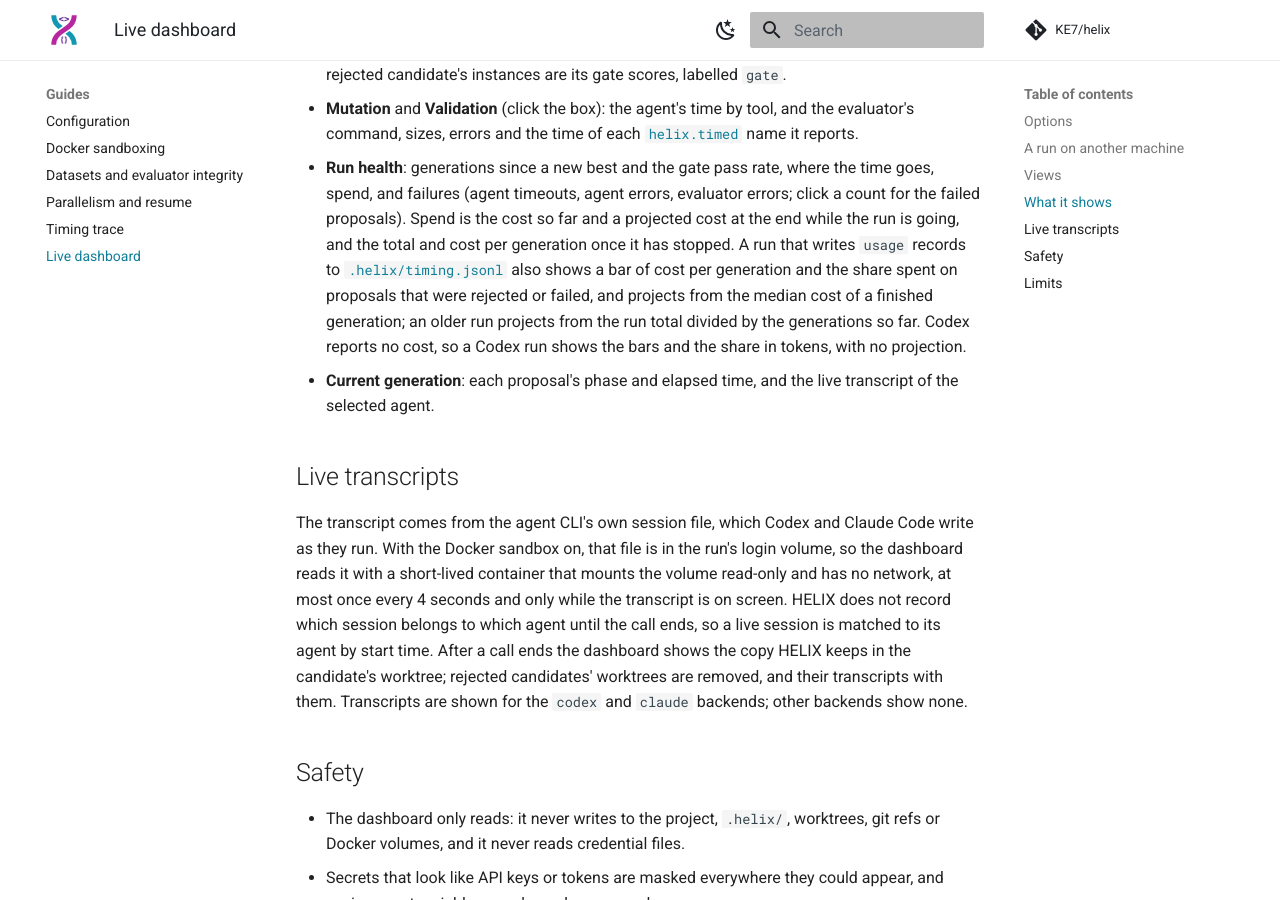
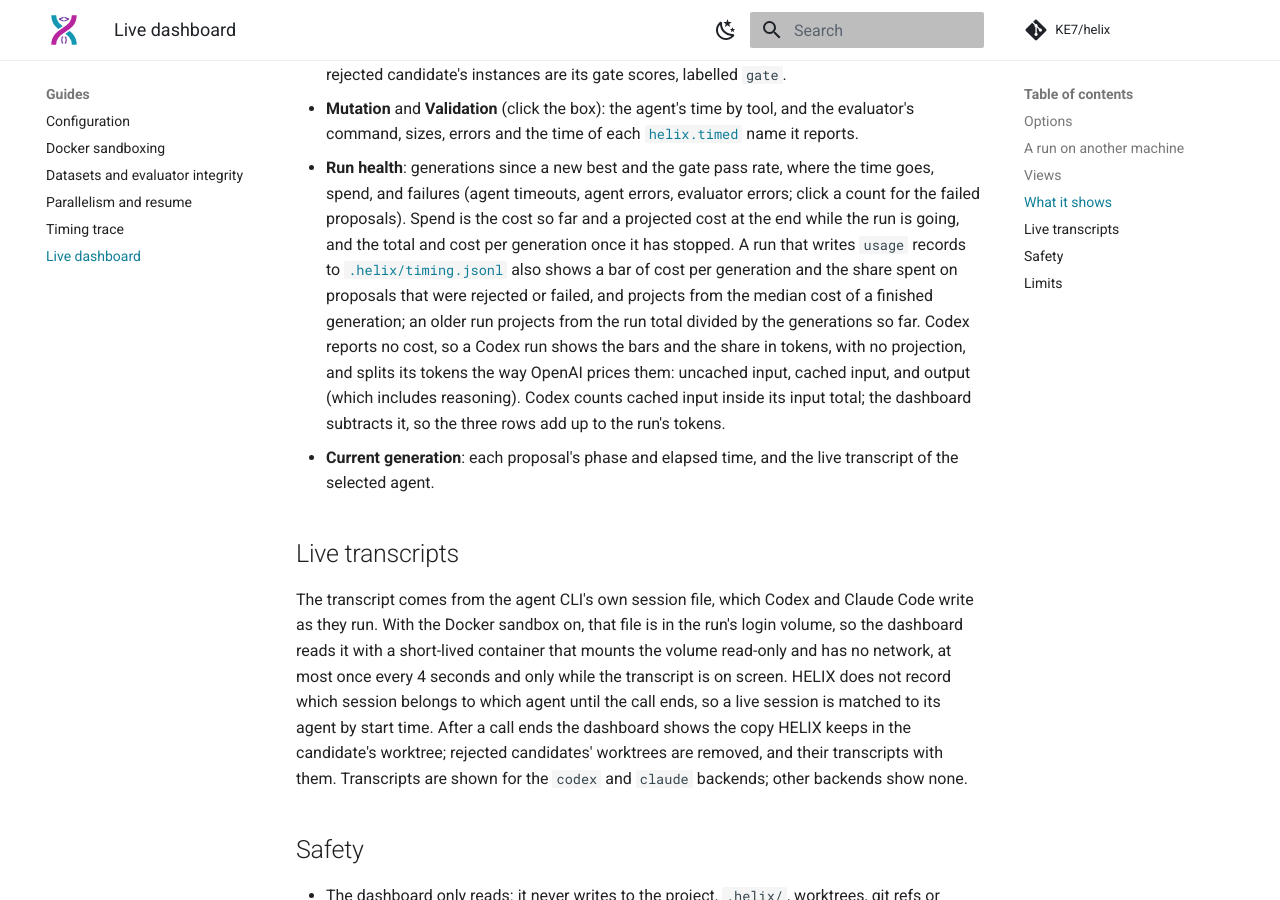
Before and after one commit to KE7/helix, an MkDocs documentation site: the page built from docs/guides/ui.md, in a window 1280 px wide and 900 px high, scrolled down 3197 px. Built offline with MkDocs 1.6.1 and Material for MkDocs 9.7.7, drawn with Linux system fonts in a browser that asks for light colours; comment, search, counter and statistics services are not loaded.

Commit message:
helix ui: split Codex tokens into uncached input, cached input and output
Codex reports no cost, so the dashboard shows tokens. Codex counts cached
input inside input_tokens (OpenAI's convention), and the panel read "1.2M
tokens in, 1.1M cached", which looks like two amounts. It now shows the three
amounts OpenAI prices separately, which add up to the run's tokens:
uncached input, cached input and output (reasoning is part of output). The
candidate and proposal tooltips use the same split. HELIX's usage records
match Codex's own session totals token for token (checked on a live run).

Co-Authored-By: Claude Opus 5.5 <noreply@anthropic.com>

```diff
--- a/docs/guides/ui.md
+++ b/docs/guides/ui.md
@@ -102,7 +102,9 @@ closes the open popover or panel, and otherwise returns to the Loop. Each view h
   projected cost at the end while the run is going, and the total and cost per generation once it has stopped. A run that writes `usage` records to [`.helix/timing.jsonl`](timing.md#record-format) also
   shows a bar of cost per generation and the share spent on proposals that were rejected or failed, and projects from
   the median cost of a finished generation; an older run projects from the run total divided by the generations so far.
-  Codex reports no cost, so a Codex run shows the bars and the share in tokens, with no projection.
+  Codex reports no cost, so a Codex run shows the bars and the share in tokens, with no projection, and splits its
+  tokens the way OpenAI prices them: uncached input, cached input, and output (which includes reasoning). Codex counts
+  cached input inside its input total; the dashboard subtracts it, so the three rows add up to the run's tokens.
 - **Current generation**: each proposal's phase and elapsed time, and the live transcript of the selected agent.
 
 ## Live transcripts
```
Also changed, not shown: src/helix/ui/static/app.js (+12 -4 lines).
